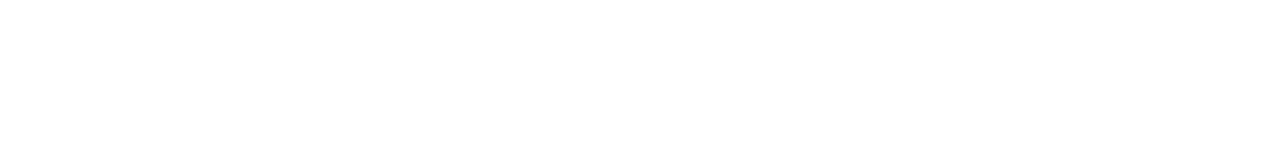
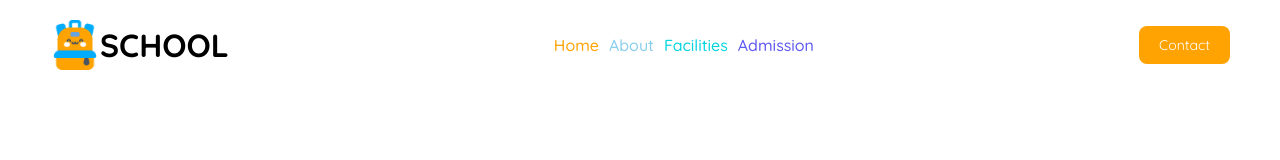
Before and after one commit to sejanmiah/Responsive-Assignment, a plain HTML site: page index.html in a window 1280 px wide. Drawn offline with Linux system fonts and the light colour scheme.

Commit message:
Header Done

```diff
--- a/index.html
+++ b/index.html
@@ -5,8 +5,33 @@
     <meta name="viewport" content="width=device-width, initial-scale=1.0">
     <title>Responsive Assignment</title>
     <link rel="stylesheet" href="style.css">
+    <link rel="stylesheet" href="https://cdnjs.cloudflare.com/ajax/libs/font-awesome/6.7.2/css/all.min.css">
 </head>
 <body>
+    <header id="header">
+        <div class="header_container">
+            <div class="iteam logo_area">
+                <img class="logo_img" src="assets/logo.png" alt="">
+                <h1 class="logo_text">SCHOOL</h1>
+            </div>
+            <div class="iteam menu_area">
+                <ul>
+                    <li><a class="menu_iteam orange" href="#">Home</a></li>
+                    <li><a class="menu_iteam skyblue" href="#">About</a></li>
+                    <li><a class="menu_iteam skyblue1" href="#">Facilities</a></li>
+                    <li><a class="menu_iteam admission" href="#">Admission</a></li>
+                </ul>
+            </div>
+            <div class="iteam btn_area">
+                <button class="primary_btn">Contact</button>
+            </div>
+            <div class="menu_icon">
+                <i class="fa-solid fa-bars "></i>
+            </div>
 
+        </div>
+    </header>
+
+    <!-- Header End -->
 </body>
 </html>
--- a/style.css
+++ b/style.css
@@ -5,3 +5,82 @@
     font-family: "Quicksand", serif;
     box-sizing: border-box;
 }
+/* Header Area */
+header#header {
+    display: flex;
+    justify-content: center;
+    padding: 0 10px;
+}
+.header_container {
+    display: flex;
+    justify-content: space-between;
+    width: 1180px;
+    align-items: center;
+    margin-top: 20px;
+}
+.iteam.logo_area {
+    display: flex;
+    align-items: center;
+}
+img.logo_img {
+    width: 50px;
+}
+
+h1.logo_text {
+    font-size: 32px;
+}
+
+li {
+    list-style: none;
+}
+ul {
+    display: flex;
+    gap: 10px;
+}
+
+.menu_iteam{
+    text-decoration: none;
+}
+
+button.primary_btn {
+    background-color: rgb(254, 163, 1);
+    border: none;
+    color: #ffffff;
+    padding: 10px 20px;
+    border-radius: 8px;
+    font-size: 14px;
+    cursor: pointer;
+}
+.orange{
+    color: rgb(254, 163, 1);
+}
+.skyblue{
+    color: skyblue;
+}
+.skyblue1{
+    color: rgb(5, 212, 223);
+}
+.admission{
+    color: rgb(93, 88, 239);
+}
+.menu_icon {
+    display: none;
+}
+
+.menu_iteam {
+    text-decoration: none;
+    font-weight: 500;
+}
+
+/* Headwer Responsive Css */
+
+
+@media screen and (max-width: 576px) {
+    .menu_icon {
+        display: block;
+    }
+    .btn_area, .menu_area{
+        display: none;
+    }
+}
+/* Header Area End */
```
